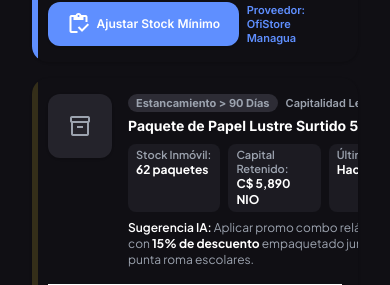
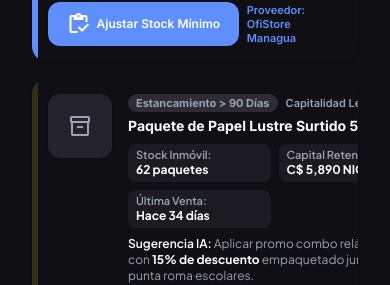
Before and after one commit to Quokka-JOne/SIGEL-PROYECT, a React (Vite) app in the folder frontend/: page /copilot in a window 390 px wide. Shown: the part 1515-1800 px from the top of the page. Built offline with nearby package versions, Linux system fonts and the light colour scheme; no server answers; sample sign-in values are in the browser's storage.

Commit message:
fix: adjust minor responsive grids on copilot and users pages

```diff
--- a/frontend/src/pages/CopilotPage.tsx
+++ b/frontend/src/pages/CopilotPage.tsx
@@ -395,7 +395,7 @@ Se detectaron oportunidades de surtido que elevarían tu ticket promedio. Puedes
                   </div>
                   <h3 className="font-label-lg text-label-lg font-bold text-on-surface mt-1 truncate">Paquete de Papel Lustre Surtido 50 Pliegos</h3>
 
-                  <div className="grid grid-cols-3 gap-2 mt-2 font-body-sm text-body-sm">
+                  <div className="grid grid-cols-2 sm:grid-cols-3 gap-2 mt-2 font-body-sm text-body-sm">
                     <div className="bg-surface-container-low px-2 py-1 rounded-lg">
                       <span className="text-on-surface-variant block text-label-sm">Stock Inmóvil:</span>
                       <span className="font-bold text-on-surface">62 paquetes</span>
--- a/frontend/src/pages/UsersPage.tsx
+++ b/frontend/src/pages/UsersPage.tsx
@@ -150,7 +150,7 @@ export const UsersPage: React.FC = () => {
       </div>
 
       {/* Quick Stats Metric Band */}
-      <div className="grid grid-cols-2 lg:grid-cols-4 gap-space-md">
+      <div className="grid grid-cols-1 sm:grid-cols-2 lg:grid-cols-4 gap-space-md">
         <div className="bg-surface-container-lowest p-space-md rounded-2xl shadow-sm flex items-center justify-between">
           <div className="flex flex-col">
             <span className="font-label-sm text-label-sm text-on-surface-variant">Colaboradores Activos</span>
```
